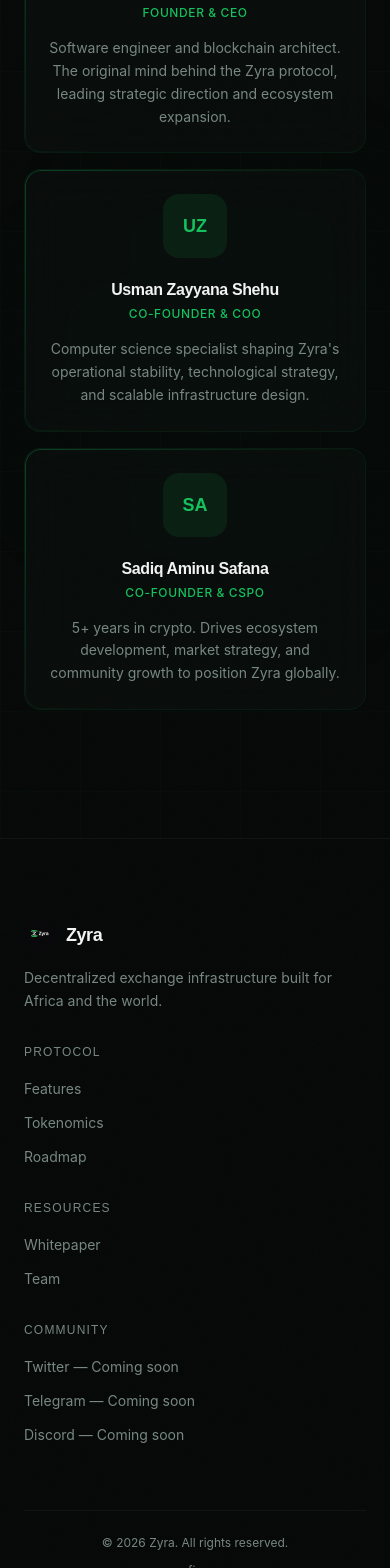
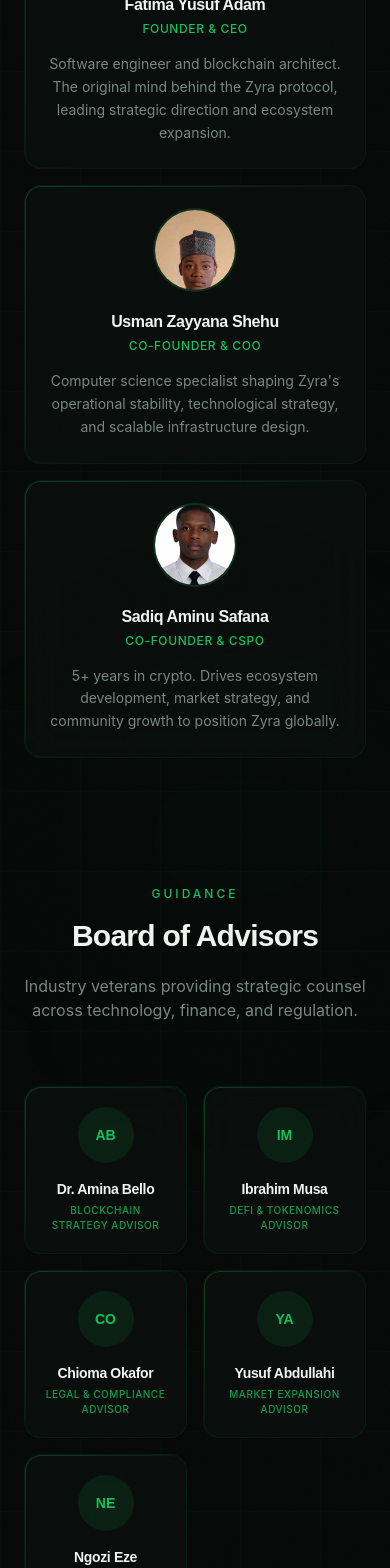
Before and after one commit to abbasZak/ZyraWebsite, a React (Vite) app: page / in a window 390 px wide. Shown: the part 5957-7525 px from the top of the page. Built offline with nearby package versions, Linux system fonts and the light colour scheme; the HTML template or start-up script is replaced by a standard one.

Commit message:
Add founder photos

```diff
--- a/src/components/TeamSection.tsx
+++ b/src/components/TeamSection.tsx
@@ -1,24 +1,35 @@
 import { motion } from "framer-motion";
+import fatimaImg from "@/assets/team-fatima.png";
+import usmanImg from "@/assets/team-usman.jpeg";
+import sadiqImg from "@/assets/team-sadiq.jpeg";
 
 const team = [
   {
     name: "Fatima Yusuf Adam",
     role: "Founder & CEO",
     bio: "Software engineer and blockchain architect. The original mind behind the Zyra protocol, leading strategic direction and ecosystem expansion.",
-    initials: "FY",
+    image: fatimaImg,
   },
   {
     name: "Usman Zayyana Shehu",
     role: "Co-Founder & COO",
     bio: "Computer science specialist shaping Zyra's operational stability, technological strategy, and scalable infrastructure design.",
-    initials: "UZ",
+    image: usmanImg,
   },
   {
     name: "Sadiq Aminu Safana",
     role: "Co-Founder & CSPO",
     bio: "5+ years in crypto. Drives ecosystem development, market strategy, and community growth to position Zyra globally.",
-    initials: "SA",
+    image: sadiqImg,
   },
+];
+
+const advisors = [
+  { name: "Dr. Amina Bello", role: "Blockchain Strategy Advisor", initials: "AB" },
+  { name: "Ibrahim Musa", role: "DeFi & Tokenomics Advisor", initials: "IM" },
+  { name: "Chioma Okafor", role: "Legal & Compliance Advisor", initials: "CO" },
+  { name: "Yusuf Abdullahi", role: "Market Expansion Advisor", initials: "YA" },
+  { name: "Ngozi Eze", role: "Technology & Security Advisor", initials: "NE" },
 ];
 
 const TeamSection = () => {
@@ -27,6 +38,7 @@ const TeamSection = () => {
       <div className="absolute top-1/2 right-0 w-[300px] h-[400px] bg-primary/[0.02] blur-[120px] rounded-full pointer-events-none" />
 
       <div className="container mx-auto px-6">
+        {/* Founding Team */}
         <motion.div
           className="text-center mb-20"
           initial={{ opacity: 0, y: 20 }}
@@ -40,7 +52,7 @@ const TeamSection = () => {
           </p>
         </motion.div>
 
-        <div className="grid sm:grid-cols-2 lg:grid-cols-3 gap-4 md:gap-5 max-w-4xl mx-auto">
+        <div className="grid sm:grid-cols-2 lg:grid-cols-3 gap-4 md:gap-5 max-w-4xl mx-auto mb-32">
           {team.map((member, i) => (
             <motion.div
               key={member.name}
@@ -50,14 +62,49 @@ const TeamSection = () => {
               viewport={{ once: true }}
               transition={{ delay: i * 0.1 }}
             >
-              <div className="w-16 h-16 rounded-2xl bg-primary/10 flex items-center justify-center mx-auto mb-5 group-hover:bg-primary/15 group-hover:glow-sm transition-all duration-500">
-                <span className="text-lg font-bold text-primary font-display">
-                  {member.initials}
-                </span>
+              <div className="w-20 h-20 rounded-full overflow-hidden mx-auto mb-5 ring-2 ring-primary/20 group-hover:ring-primary/40 transition-all duration-500">
+                <img
+                  src={member.image}
+                  alt={member.name}
+                  className="w-full h-full object-cover object-top"
+                />
               </div>
               <h3 className="text-base font-semibold tracking-tight mb-1">{member.name}</h3>
               <p className="text-xs text-primary font-medium uppercase tracking-wider mb-4">{member.role}</p>
               <p className="text-sm text-muted-foreground leading-relaxed">{member.bio}</p>
+            </motion.div>
+          ))}
+        </div>
+
+        {/* Board of Advisors */}
+        <motion.div
+          className="text-center mb-16"
+          initial={{ opacity: 0, y: 20 }}
+          whileInView={{ opacity: 1, y: 0 }}
+          viewport={{ once: true }}
+        >
+          <p className="text-xs font-medium text-primary uppercase tracking-[0.25em] mb-4">Guidance</p>
+          <h2 className="text-3xl sm:text-4xl md:text-5xl font-bold mb-5 tracking-tight">Board of Advisors</h2>
+          <p className="text-muted-foreground max-w-lg mx-auto text-base md:text-lg">
+            Industry veterans providing strategic counsel across technology, finance, and regulation.
+          </p>
+        </motion.div>
+
+        <div className="grid grid-cols-2 sm:grid-cols-3 lg:grid-cols-5 gap-4 max-w-5xl mx-auto">
+          {advisors.map((advisor, i) => (
+            <motion.div
+              key={advisor.name}
+              className="group p-5 rounded-2xl glass gradient-border text-center hover:bg-card/60 transition-all duration-500"
+              initial={{ opacity: 0, y: 20 }}
+              whileInView={{ opacity: 1, y: 0 }}
+              viewport={{ once: true }}
+              transition={{ delay: i * 0.08 }}
+            >
+              <div className="w-14 h-14 rounded-full bg-primary/10 flex items-center justify-center mx-auto mb-4 group-hover:bg-primary/15 transition-all duration-500">
+                <span className="text-sm font-bold text-primary font-display">{advisor.initials}</span>
+              </div>
+              <h3 className="text-sm font-semibold tracking-tight mb-1">{advisor.name}</h3>
+              <p className="text-[10px] text-primary/80 font-medium uppercase tracking-wider">{advisor.role}</p>
             </motion.div>
           ))}
         </div>
```
